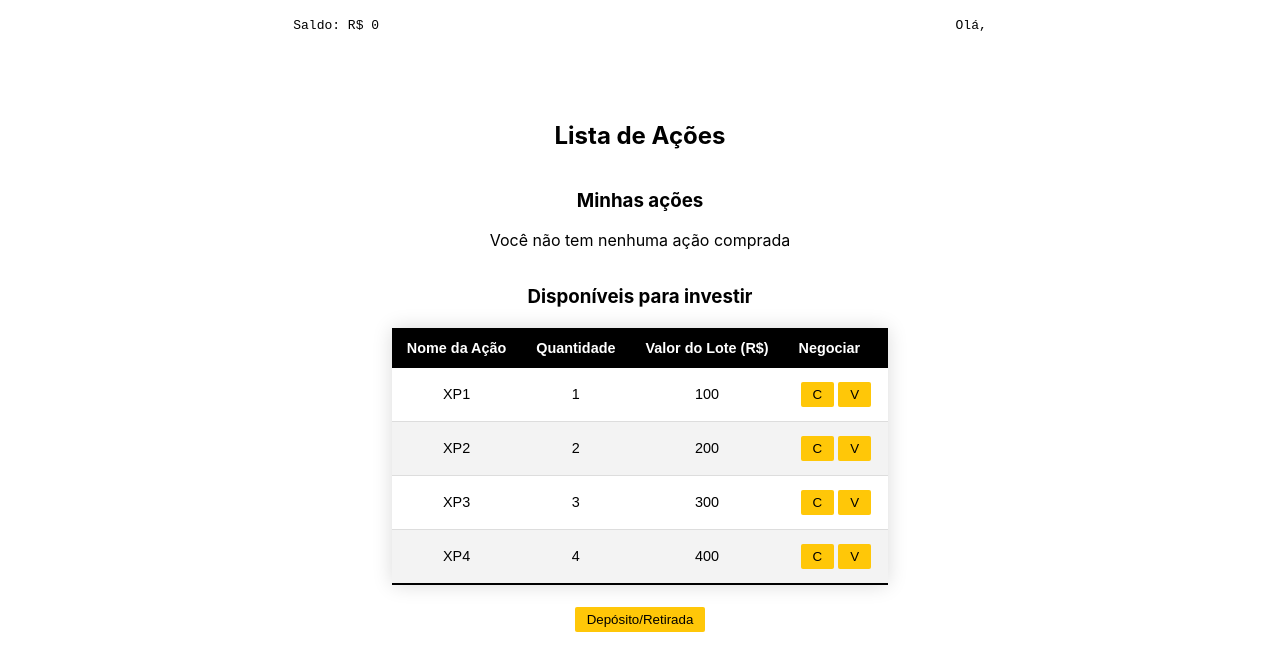
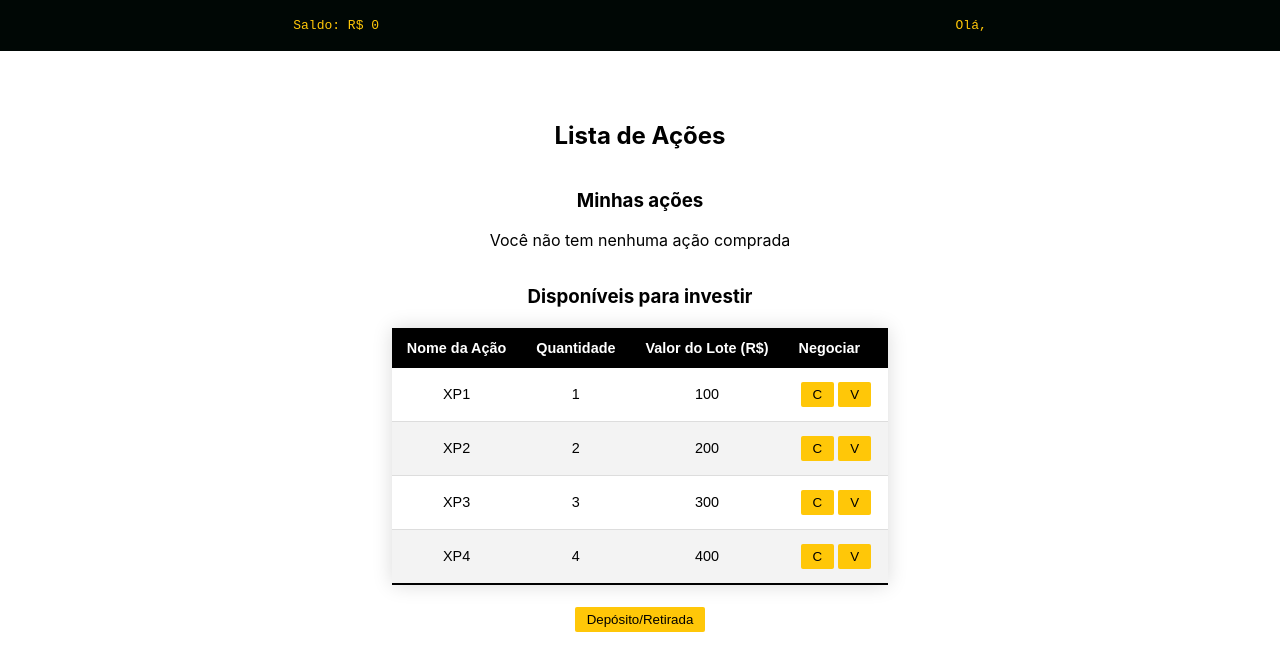
Before and after one commit to Yasmim-Matos/desafio-pratico-ps-xp, a React (Create React App) app: page /desafio-pratico-ps-xp/stocklist in a window 1280 px wide. Shown: the top 670 px of the page. Built offline with nearby package versions, Linux system fonts and the light colour scheme.

Commit message:
feat (style): some changes were made on 'Header' style file to make the page view better

```diff
--- a/src/styles/Header.css
+++ b/src/styles/Header.css
@@ -3,4 +3,7 @@
     font-family: monospace;
     justify-content: space-around;
     padding: 5px;
+    margin: 0;
+    background: rgb(0, 7, 5);
+    color: rgb(255, 199, 8);
 }
```
